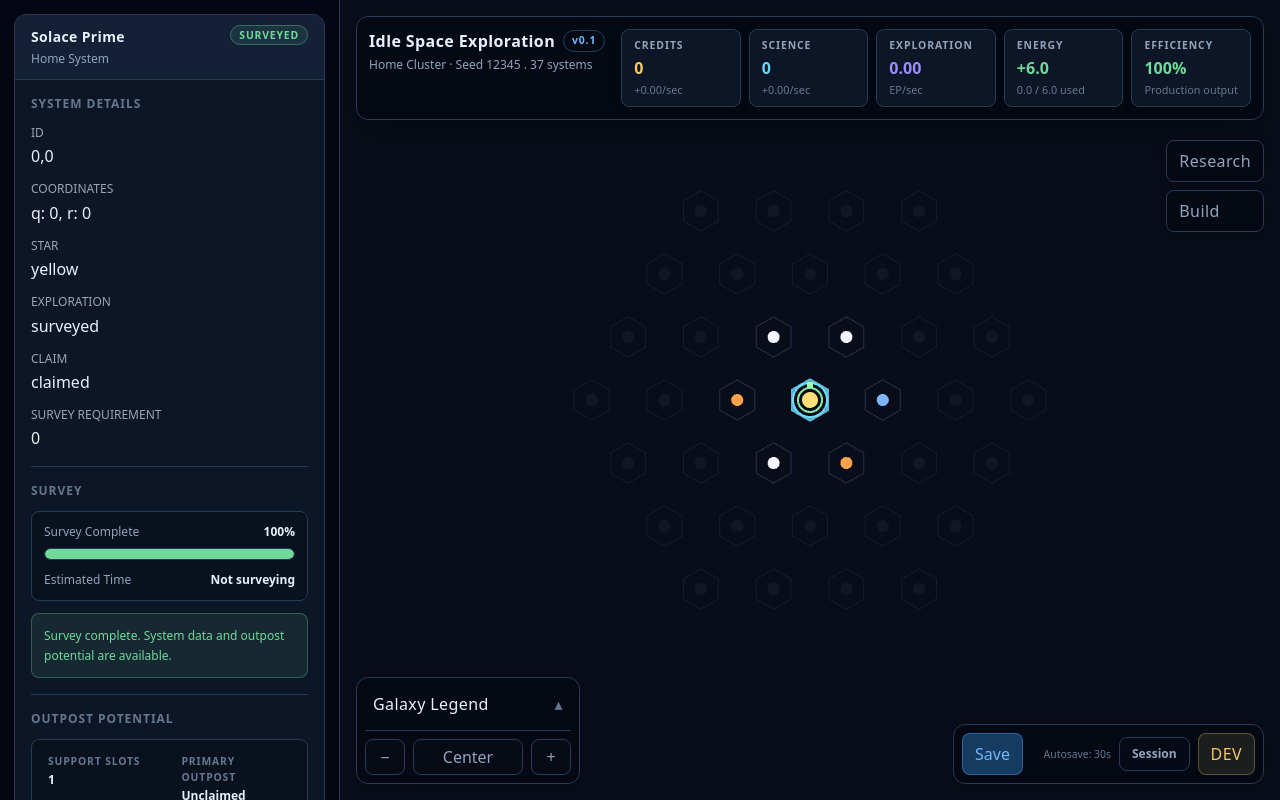
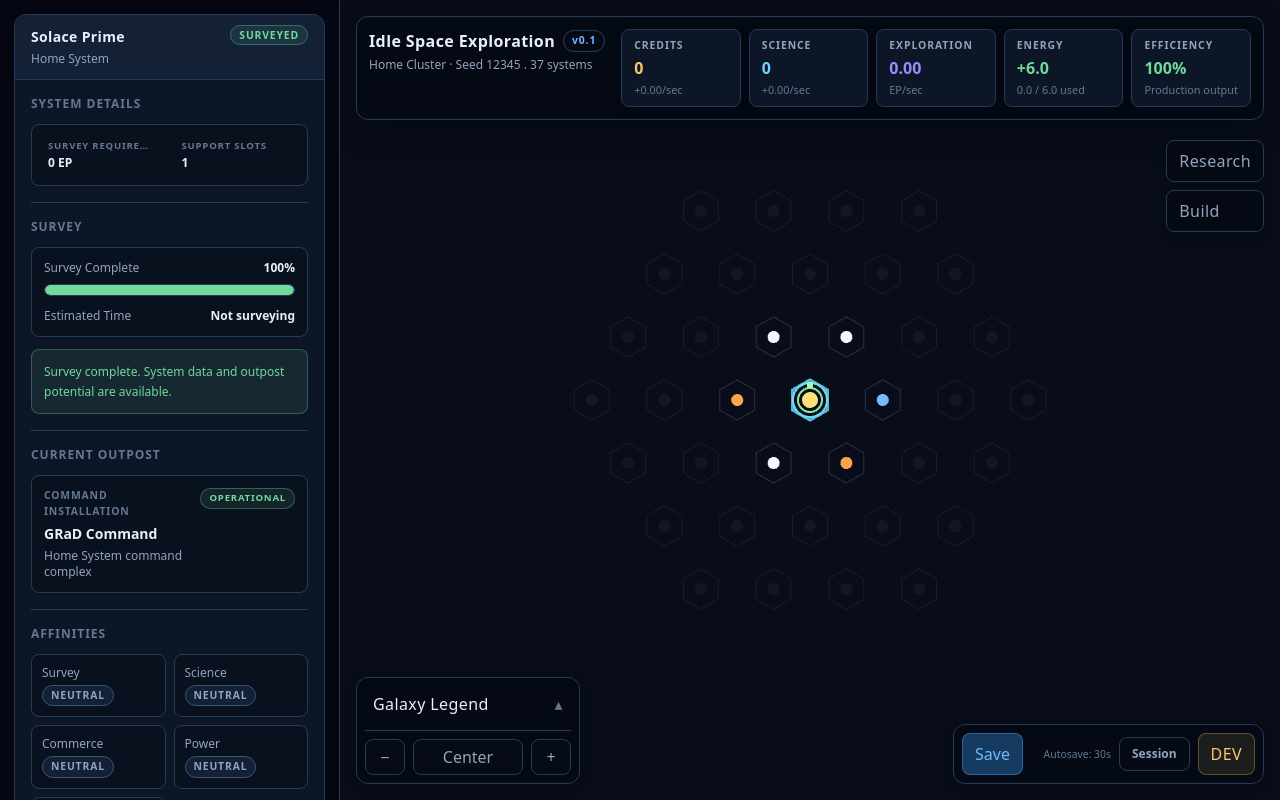
Before and after one commit to michael-speer87/idle-space-exploration, a React (Vite) app: page / in a window 1280 px wide. Built offline with nearby package versions, Linux system fonts and the light colour scheme.

Commit message:
Simplify Selected system and complete build migration

```diff
--- a/src/App.tsx
+++ b/src/App.tsx
@@ -205,6 +205,10 @@ function GameScreen() {
     [],
   )
 
+  const handleShowBuildWorkspace = useCallback(() => {
+    setActiveWorkspace("build");
+  }, []);
+
   const handleCloseWorkspace = useCallback(() => {
     setActiveWorkspace(null);
   }, []);
@@ -237,12 +241,11 @@ function GameScreen() {
           system={selectedSystem}
           activeSurvey={activeSurveyForSelectedSystem}
           canBeginSurvey={canBeginSurveyForSelectedSystem}
-          outpostClaimOptions={outpostClaimOptions}
-          primaryOutpostUpgradeOption={primaryOutpostUpgradeOption}
-          firstFreeSurveyAvailable={gameState.exploration.firstFreeSurveyAvailable}
+          firstFreeSurveyAvailable={
+            gameState.exploration.firstFreeSurveyAvailable
+          }
           onBeginSurvey={handleBeginSurvey}
-          onClaimOutpost={handleClaimOutpost}
-          onUpgradePrimaryOutpost={handleUpgradePrimaryOutpost}
+          onOpenBuild={handleShowBuildWorkspace}
         />
 
         <RunProgressPanel
@@ -343,7 +346,7 @@ function GameScreen() {
               <BuildPanel
                 system={selectedSystem}
                 outpostClaimOptions={outpostClaimOptions}
-                primaryOutpostUpgradeOption={ primaryOutpostUpgradeOption }
+                primaryOutpostUpgradeOption={primaryOutpostUpgradeOption}
                 onClaimOutpost={handleClaimOutpost}
                 onUpgradePrimaryOutpost={handleUpgradePrimaryOutpost}
               />
--- a/src/components/SelectedSystemPanel.tsx
+++ b/src/components/SelectedSystemPanel.tsx
@@ -4,11 +4,7 @@ import type {
   GameState,
   StarSystem
 } from "../game/types";
-import {
-  PRIMARY_OUTPOSTS,
-  type PrimaryOutpostId,
-} from "../game/config/outposts"
-import type { OutpostClaimOption, PrimaryOutpostUpgradeOption } from "../game/systems/outpostSystem";
+import { PRIMARY_OUTPOSTS } from "../game/config/outposts"
 import { getSurveyRequirementForSystem } from "../game/systems/explorationSystem";
 import { formatDuration } from "../game/utils/formatDuration";
 import { Panel } from "./ui/Panel";
@@ -20,12 +16,9 @@ type SelectedSystemPanelProps = {
   system: StarSystem | null;
   activeSurvey: ActiveSurveyState | null;
   canBeginSurvey: boolean;
-  outpostClaimOptions: OutpostClaimOption[];
   firstFreeSurveyAvailable: boolean;
-  primaryOutpostUpgradeOption: PrimaryOutpostUpgradeOption;
-  onUpgradePrimaryOutpost: () => void;
   onBeginSurvey: () => void;
-  onClaimOutpost: (outpostId: PrimaryOutpostId) => void;
+  onOpenBuild: () => void;
 };
 
 export function SelectedSystemPanel({
@@ -33,12 +26,9 @@ export function SelectedSystemPanel({
   system,
   activeSurvey,
   canBeginSurvey,
-  outpostClaimOptions,
   firstFreeSurveyAvailable,
-  primaryOutpostUpgradeOption,
-  onUpgradePrimaryOutpost,
   onBeginSurvey,
-  onClaimOutpost,
+  onOpenBuild
 }: SelectedSystemPanelProps) {
   if (system === null) {
     return (
@@ -85,6 +75,25 @@ export function SelectedSystemPanel({
 
   const isSurveyed = system.explorationState === "surveyed";
 
+  const currentOutpost =
+    system.primaryOutpostId !== null
+      ? PRIMARY_OUTPOSTS[system.primaryOutpostId]
+      : null;
+
+  const currentOutpostTitle =
+    system.hasGradCommand
+      ? "GRaD Command"
+      : currentOutpost?.name ?? "No Primary Outpost";
+
+  const currentOutpostDetail =
+    system.hasGradCommand
+      ? "Home System command complex"
+      : currentOutpost !== null
+        ? `level ${system.primaryOutpostLevel}`
+        : isSurveyed
+          ? "System ready to claim"
+          : "Survey required before construction";
+
   return (
     <Panel
       title={system.name}
@@ -108,28 +117,25 @@ export function SelectedSystemPanel({
     >
       <div className="grid gap-4">
         <Section title="System Details" divider={false}>
-          <dl>
-            <PanelRow label="ID" value={system.id} />
-
-            <PanelRow
-              label="Coordinates"
-              value={`q: ${system.coord.q}, r: ${system.coord.r}`}
+          <div className={`
+            grid gap-2 rounded-control
+            border border-ise-border
+            bg-ise-background/60 p-2
+            ${isSurveyed ? "grid-cols-2" : "grid-cols-1"}
+          `}
+          >
+            <SystemMetric
+              label="Survey Requirement"
+              value={`${surveyRequirement} EP`}
             />
 
-            <PanelRow label="Star" value={system.starVisual} />
-
-            <PanelRow
-              label="Exploration"
-              value={system.explorationState}
+            {isSurveyed && (
+              <SystemMetric
+                label="Support Slots"
+                value={system.supportSlotCount.toString()}
               />
-
-            <PanelRow label="Claim" value={system.claimState} />
-
-            <PanelRow
-              label="Survey Requirement"
-              value={surveyRequirement.toString()}
-            />
-          </dl>
+            )}
+          </div>
         </Section>
 
         <Section title="Survey">
@@ -256,96 +262,79 @@ export function SelectedSystemPanel({
           </div>
         </Section>
 
-        <Section title="Outpost Potential">
-          {!isSurveyed ? (
-            <div
-              className="
-        rounded-control border border-dashed border-ise-border
-        bg-ise-background/45 px-4 py-5 text-center
-      "
-            >
-              <p className="m-0 text-xs leading-relaxed text-ise-text-muted">
-                Survey this system to reveal support slots and construction options.
-              </p>
-            </div>
-          ) : (
+        <Section title="Current Outpost">
           <div className="grid gap-3">
             <div
               className="
-          grid grid-cols-2 gap-2
                 rounded-control border border-ise-border
-          bg-ise-background/60 p-2
+                bg-ise-background/60 p-3
               "
             >
-                <OutpostSummary
-                  label="Support Slots"
-                  value={system.supportSlotCount.toString()}
-                />
+              <div className="flex items-start justify-between gap-3">
+                <div className="min-w-0">
+                  <span
+                    className="
+                      block text-[0.65rem] font-semibold uppercase
+                      tracking-[0.08em] text-ise-text-subtle
+                    "
+                  >
+                    {system.hasGradCommand
+                      ? "Command Installation"
+                      : "Primary Outpost"}
+                  </span>
 
-                <OutpostSummary
-                  label="Primary Outpost"
-                  value={
-                    system.primaryOutpostId === null
-                      ? "Unclaimed"
-                      : PRIMARY_OUTPOSTS[system.primaryOutpostId].name
-                  }
-                />
+                  <strong
+                    className="
+              mt-1 block truncate text-sm
+              font-semibold text-ise-text
+            "
+                    title={currentOutpostTitle}
+                  >
+                    {currentOutpostTitle}
+                  </strong>
 
-                {system.primaryOutpostId !== null && (
-                  <OutpostSummary
-                    label="Outpost Level"
-                    value={system.primaryOutpostLevel.toString()}
-                  />
-                )}
+                  <span className="mt-1 block text-xs text-ise-text-muted">
+                    {currentOutpostDetail}
+                  </span>
+                </div>
 
-                <OutpostSummary
-                  label="Claim Status"
-                  value={system.claimState}
+                <OutpostStateBadge
+                  hasGradCommand={system.hasGradCommand}
+                  hasOutpost={currentOutpost !== null}
+                  isSurveyed={isSurveyed}
                 />
               </div>
+            </div>
 
-              {system.claimState === "unclaimed" && (
-                <div className="grid gap-2">
-                  <p className="m-0 text-xs leading-relaxed text-ise-text-muted">
-                    Select a primary outpost to claim this system.
-                  </p>
-
-                  {outpostClaimOptions.map((option) => {
-                    const outpost = PRIMARY_OUTPOSTS[option.outpostId];
-
-                    return (
-                      <OutpostActionCard
-                        key={option.outpostId}
-                        title={outpost.name}
-                        detail={
-                          option.creditCost === 0
-                            ? "No credit cost"
-                            : `${option.creditCost.toFixed(0)} Credits`
-                        }
-                        actionLabel={`Claim with ${outpost.name}`}
-                        disabled={!option.canClaim}
-                        blockedReason={option.blockedReason}
-                        onAction={() => onClaimOutpost(option.outpostId)}
-                      />
-                    );
-                  })}
-                </div>
-              )}
-
-              {system.primaryOutpostId !== null && (
-                <OutpostActionCard
-                  title={PRIMARY_OUTPOSTS[system.primaryOutpostId].name}
-                  detail={`Current level ${system.primaryOutpostLevel}`}
-                  actionLabel={`Upgrade to Level ${primaryOutpostUpgradeOption.nextLevel}`}
-                  actionCost={`${primaryOutpostUpgradeOption.creditCost.toFixed(0)} Credits`}
-                  disabled={!primaryOutpostUpgradeOption.canUpgrade}
-                  blockedReason={primaryOutpostUpgradeOption.blockedReason}
-                  onAction={onUpgradePrimaryOutpost}
-                  accent="success"
-                />
+            {!system.hasGradCommand && (
+              <button
+                className="
+                  w-full rounded-control border
+                  border-ise-accent/40
+                  bg-ise-accent-muted px-3 py-2.5
+                  text-sm font-semibold text-ise-accent-hover
+                  transition-colors
+                  hover:bg-ise-accent/25
+                  focus-visible:outline-2
+                  focus-visible:outline-offset-2
+                  focus-visible:outline-ise-accent
+                  disabled:cursor-not-allowed
+                  disabled:border-ise-border
+                  disabled:bg-ise-void/60
+                  disabled:text-ise-text-subtle
+                "
+                type="button"
+                disabled={!isSurveyed}
+                onClick={onOpenBuild}
+              >
+                {!isSurveyed
+                  ? "Survey Required"
+                  : currentOutpost === null
+                    ? "Choose Primary Outpost"
+                    : "Manage Outpost"}
+              </button>
             )}
           </div>
-          )}
         </Section>
 
         {isSurveyed && (
@@ -353,59 +342,32 @@ export function SelectedSystemPanel({
             <AffinityGrid affinities={system.affinities} />
           </Section>
         )}
-
-        {system.hasGradCommand && (
-          <p
-            className="
-            m-0 rounded-control
-            border border-ise-success/35
-            bg-ise-success/10 p-3
-            text-xs font-medium text-ise-success
-          "
-          >
-            GRaD Command established.
-          </p>
-        )}
       </div>
     </Panel>
   );
 }
 
-type PanelRowProps = {
+type SystemMetricProps = {
   label: string;
   value: string;
 };
 
-function PanelRow({ label, value }: PanelRowProps) {
-  return (
-    <div>
-      <dt>{label}</dt>
-      <dd>{value}</dd>
-    </div>
-  );
-}
-
-type OutpostSummaryProps = {
-  label: string;
-  value: string;
-};
-
-function OutpostSummary({
+function SystemMetric({
   label,
   value,
-}: OutpostSummaryProps) {
+}: SystemMetricProps) {
   return (
     <div
       className="
-        min-w-0 rounded-control
-        px-2 py-1.5
+        min-w-0 rounded-control px-2 py-1.5
         hover:bg-ise-surface-hover/50
       "
     >
       <span
         className="
-          block text-[0.65rem] font-semibold uppercase
-          tracking-[0.08em] text-ise-text-subtle
+          block truncate text-[0.6rem]
+          font-semibold uppercase tracking-[0.08em]
+          text-ise-text-subtle
         "
       >
         {label}
@@ -414,7 +376,8 @@ function OutpostSummary({
       <strong
         className="
           mt-0.5 block truncate
-          text-xs font-semibold capitalize text-ise-text
+          text-xs font-semibold tabular-nums
+          text-ise-text
         "
         title={value}
       >
@@ -424,100 +387,55 @@ function OutpostSummary({
   );
 }
 
-type OutpostActionCardProps = {
-  title: string;
-  detail: string;
-  actionLabel: string;
-  actionCost?: string;
-  disabled: boolean;
-  blockedReason: string | null;
-  onAction: () => void;
-  accent?: "primary" | "success";
+type OutpostStateBadgeProps = {
+  hasGradCommand: boolean;
+  hasOutpost: boolean;
+  isSurveyed: boolean;
 };
 
-function OutpostActionCard({
-  title,
-  detail,
-  actionLabel,
-  actionCost,
-  disabled,
-  blockedReason,
-  onAction,
-  accent = "primary",
-}: OutpostActionCardProps) {
-  const activeClasses =
-    accent === "success"
+function OutpostStateBadge({
+  hasGradCommand,
+  hasOutpost,
+  isSurveyed,
+}: OutpostStateBadgeProps) {
+  const label = hasGradCommand
+    ? "Operational"
+    : hasOutpost
+      ? "Claimed"
+      : isSurveyed
+        ? "Available"
+        : "Locked";
+
+  const classes = hasGradCommand || hasOutpost
     ? `
-          border-ise-success/40 bg-ise-success/10
-          text-ise-success hover:bg-ise-success/20
-          focus-visible:outline-ise-success
+        border-ise-success/35
+        bg-ise-success/10
+        text-ise-success
+      `
+    : isSurveyed
+      ? `
+          border-ise-info/35
+          bg-ise-info/10
+          text-ise-info
         `
       : `
-          border-ise-accent/40 bg-ise-accent-muted
-          text-ise-accent-hover hover:bg-ise-accent/25
-          focus-visible:outline-ise-accent
+          border-ise-border
+          bg-ise-void/60
+          text-ise-text-subtle
         `;
 
   return (
-    <article
-      className="
-        rounded-control border border-ise-border
-        bg-ise-background/60 p-3
-      "
+    <span
+      className={`
+        shrink-0 rounded-full border
+        px-2 py-0.5
+        text-[0.6rem] font-semibold uppercase
+        tracking-[0.08em]
+        ${classes}
+      `}
     >
-      <div className="mb-3 flex items-start justify-between gap-3">
-        <div className="min-w-0">
-          <h4 className="m-0 truncate text-sm font-semibold text-ise-text">
-            {title}
-          </h4>
-
-          <p className="mt-1 mb-0 text-xs text-ise-text-muted">
-            {detail}
-          </p>
-        </div>
-
-        {actionCost && (
-          <span
-            className="
-              shrink-0 rounded-full border border-ise-credits/30
-              bg-ise-credits/10 px-2 py-0.5
-              text-[0.65rem] font-semibold text-ise-credits
-            "
-          >
-            {actionCost}
+      {label}
     </span>
-        )}
-      </div>
-
-      <button
-        className={`
-          w-full rounded-control border px-3 py-2.5
-          text-sm font-semibold transition-colors
-          focus-visible:outline-2 focus-visible:outline-offset-2
-          disabled:cursor-not-allowed disabled:border-ise-border
-          disabled:bg-ise-void/60 disabled:text-ise-text-subtle
-          ${activeClasses}
-        `}
-        type="button"
-        disabled={disabled}
-        onClick={onAction}
-      >
-        {actionLabel}
-      </button>
-
-      {disabled && blockedReason !== null && (
-        <p
-          className="
-            mt-2 mb-0 rounded-control
-            border border-ise-warning/25
-            bg-ise-warning/10 p-2
-            text-xs leading-relaxed text-ise-warning
-          "
-        >
-          {blockedReason}
-        </p>
-      )}
-    </article>
   );
 }
 
```
Lines whose indentation alone changed are shown as unchanged.
